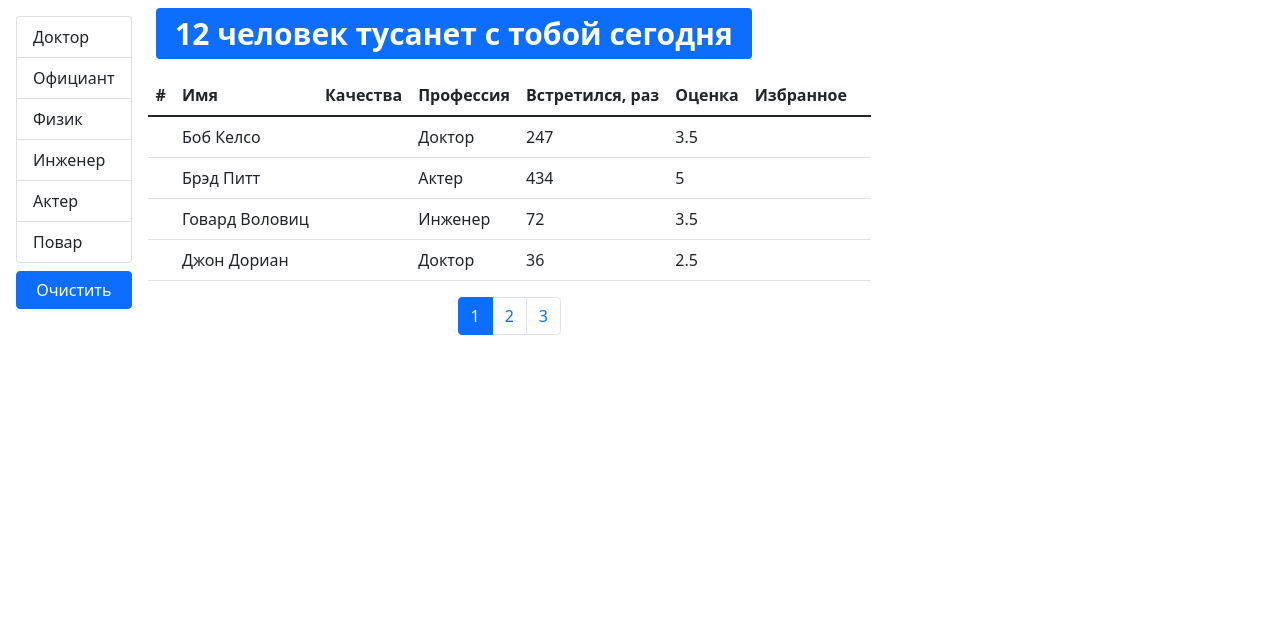
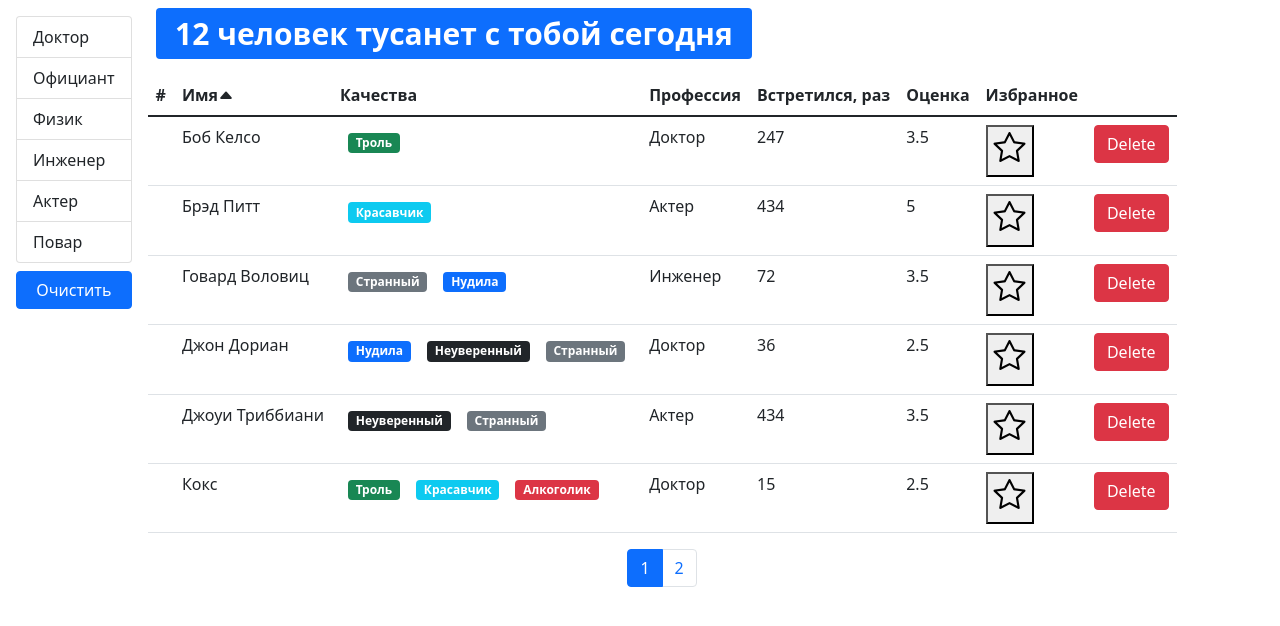
Before and after one commit to annieareyouokay/fast_company, a React (Create React App) app: page / in a window 1280 px wide. Shown: the top 626 px of the page. Built offline with nearby package versions, Linux system fonts and the light colour scheme.

Commit message:
added table, refactored app comp, added icon caret in tableHeader

```diff
--- a/src/app/app.jsx
+++ b/src/app/app.jsx
@@ -1,47 +1,8 @@
-import React, { useState, useEffect } from 'react';
-import api from './api';
+import React from 'react';
 import Users from './components/users';
-import SearchStatus from './components/searchStatus';
 
 const App = () => {
-  const [users, setUsers] = useState();
-
-  useEffect(() => {
-    api.users.fetchAll().then((data) => {
-      setUsers(data);
-    });
-  }, []);
-
-  const handleDelete = (id) => {
-    setUsers(users.filter((user) => user._id !== id));
-  };
-
-  const handleToggleBookmark = (id) => {
-    setUsers(
-      users.map((user) => {
-        if (user._id === id) {
-          user.bookmark = !user.bookmark;
-          return user;
-        } else {
-          return user;
-        }
-      })
-    );
-  };
-
-  if (users && !users.length) {
-    return <SearchStatus length={users.length} />;
-  }
-
-  return (
-    users && (
-      <Users
-        users={users}
-        handleDelete={handleDelete}
-        handleToggleBookmark={handleToggleBookmark}
-      />
-    )
-  );
+  return <Users />;
 };
 
 export default App;
--- a/src/app/components/bookmark.jsx
+++ b/src/app/components/bookmark.jsx
@@ -1,8 +1,8 @@
 import React from 'react';
 import PropTypes from 'prop-types';
 
-const Bookmark = ({ bookmark, handleToogleBookmark }) => (
-  <button onClick={handleToogleBookmark}>
+const Bookmark = ({ bookmark, handleToggleBookmark }) => (
+  <button onClick={handleToggleBookmark}>
     <h2>
       <i className={`bi bi-star${bookmark ? '-fill' : ''}`} />
     </h2>
@@ -11,7 +11,7 @@ const Bookmark = ({ bookmark, handleToogleBookmark }) => (
 
 Bookmark.propTypes = {
   bookmark: PropTypes.bool.isRequired,
-  handleToogleBookmark: PropTypes.func.isRequired
+  handleToggleBookmark: PropTypes.func.isRequired
 };
 
 export default Bookmark;
--- /dev/null
+++ b/src/app/components/qualitiesList.jsx
@@ -0,0 +1,19 @@
+import React from 'react';
+import Quality from './quality';
+import PropTypes from 'prop-types';
+
+const QualititesList = ({ qualities }) => {
+  return (
+    <>
+      {qualities.map((quality) => (
+        <Quality key={quality._id} {...quality} />
+      ))}
+    </>
+  );
+};
+
+QualititesList.propTypes = {
+  qualities: PropTypes.array.isRequired
+};
+
+export default QualititesList;
--- /dev/null
+++ b/src/app/components/table.jsx
@@ -0,0 +1,30 @@
+import React from 'react';
+import TableBody from './tableBody';
+import TableHeader from './tableHeader';
+import PropTypes from 'prop-types';
+
+const Table = ({ onSort, selectedSort, columns, data, children }) => {
+  return (
+    <table className="table">
+      {children || (
+        <>
+          <TableHeader
+            onSort={onSort}
+            selectedSort={selectedSort}
+            columns={columns}
+          />
+          <TableBody columns={columns} data={data} />
+        </>
+      )}
+    </table>
+  );
+};
+
+Table.propTypes = {
+  onSort: PropTypes.func,
+  selectedSort: PropTypes.object,
+  columns: PropTypes.object,
+  data: PropTypes.array,
+  children: PropTypes.array
+};
+export default Table;
--- a/src/app/components/tableBody.jsx
+++ b/src/app/components/tableBody.jsx
@@ -3,12 +3,24 @@ import PropTypes from 'prop-types';
 import _ from 'lodash';
 
 const TableBody = ({ data, columns }) => {
+  const renderContent = (item, column) => {
+    if (columns[column].component) {
+      const component = columns[column].component;
+      if (typeof component === 'function') {
+        return component(item);
+      }
+
+      return component;
+    }
+    return _.get(item, columns[column].path);
+  };
+
   return (
     <tbody>
       {data.map((item) => (
         <tr key={item._id}>
           {Object.keys(columns).map((column) => (
-            <td key={column}>{_.get(item, columns[column].path)}</td>
+            <td key={column}>{renderContent(item, column)}</td>
           ))}
         </tr>
       ))}
--- a/src/app/components/tableHeader.jsx
+++ b/src/app/components/tableHeader.jsx
@@ -28,6 +28,15 @@ const TableHeader = ({ onSort, selectedSort, columns }) => {
             role={columns[column].path ? 'button' : ''}
           >
             {columns[column].name}
+            {selectedSort.path === columns[column].path && (
+              <i
+                className={
+                  selectedSort.order === 'asc'
+                    ? 'bi bi-caret-up-fill'
+                    : 'bi bi-caret-down-fill'
+                }
+              ></i>
+            )}
           </th>
         ))}
       </tr>
--- a/src/app/components/users.jsx
+++ b/src/app/components/users.jsx
@@ -5,14 +5,20 @@ import GroupList from './groupList';
 import UsersTable from './usersTable';
 import { paginate } from '../utils/paginate';
 import api from '../api';
-import PropTypes from 'prop-types';
 import _ from 'lodash';
 
-const Users = ({ users, handleToggleBookmark, handleDelete }) => {
+const Users = () => {
   const [currentPage, setCurrentPage] = useState(1);
   const [selectedProf, setSelectedProf] = useState();
   const [professions, setProfessions] = useState();
-  const [sortBy, setSortBy] = useState({ iter: 'name', order: 'asc' });
+  const [sortBy, setSortBy] = useState({ path: 'name', order: 'asc' });
+  const [users, setUsers] = useState();
+
+  useEffect(() => {
+    api.users.fetchAll().then((data) => {
+      setUsers(data);
+    });
+  }, []);
 
   useEffect(() => {
     api.professions.fetchAll().then((data) => {
@@ -40,12 +46,34 @@ const Users = ({ users, handleToggleBookmark, handleDelete }) => {
     setSortBy(item);
   };
 
-  const pageSize = 4;
+  const handleDelete = (id) => {
+    setUsers(users.filter((user) => user._id !== id));
+  };
+
+  const handleToggleBookmark = (id) => {
+    setUsers(
+      users.map((user) => {
+        if (user._id === id) {
+          user.bookmark = !user.bookmark;
+          return user;
+        } else {
+          return user;
+        }
+      })
+    );
+  };
+
+  if (users) {
+    const pageSize = 6;
     const filteredUsers = selectedProf
       ? users.filter((user) => user.profession._id === selectedProf._id)
       : users;
-  const sortedUsers = _.orderBy(filteredUsers, [sortBy.iter], [sortBy.order]);
+    const sortedUsers = _.orderBy(filteredUsers, [sortBy.path], [sortBy.order]);
     const userCrop = paginate(sortedUsers, currentPage, pageSize);
+
+    if (!users.length) {
+      return <SearchStatus length={users.length} />;
+    }
 
     return (
       <div className="d-flex">
@@ -56,7 +84,10 @@ const Users = ({ users, handleToggleBookmark, handleDelete }) => {
               onItemSelect={handleProfessionSelect}
               selectedItem={selectedProf}
             />
-          <button className="btn btn-primary mt-2" onClick={handleClearFilter}>
+            <button
+              className="btn btn-primary mt-2"
+              onClick={handleClearFilter}
+            >
               Очистить
             </button>
           </div>
@@ -81,31 +112,9 @@ const Users = ({ users, handleToggleBookmark, handleDelete }) => {
         </div>
       </div>
     );
-};
-
-Users.propTypes = {
-  users: PropTypes.arrayOf(
-    PropTypes.shape({
-      _id: PropTypes.string.isRequired,
-      name: PropTypes.string.isRequired,
-      profession: PropTypes.shape({
-        _id: PropTypes.string.isRequired,
-        name: PropTypes.string.isRequired
-      }),
-      qualities: PropTypes.arrayOf(
-        PropTypes.shape({
-          _id: PropTypes.string.isRequired,
-          name: PropTypes.string.isRequired,
-          color: PropTypes.string.isRequired
-        })
-      ),
-      completedMeetings: PropTypes.number.isRequired,
-      rate: PropTypes.number.isRequired,
-      bookmark: PropTypes.bool.isRequired
-    })
-  ).isRequired,
-  handleToggleBookmark: PropTypes.func.isRequired,
-  handleDelete: PropTypes.func.isRequired
+  } else {
+    return 'loading...';
+  }
 };
 
 export default Users;
--- a/src/app/components/usersTable.jsx
+++ b/src/app/components/usersTable.jsx
@@ -2,6 +2,9 @@ import React from 'react';
 import PropTypes from 'prop-types';
 import TableHeader from './tableHeader';
 import TableBody from './tableBody';
+import Bookmark from './bookmark';
+import QualititesList from './qualitiesList';
+import Table from './table';
 
 const UsersTable = ({
   users,
@@ -13,33 +16,43 @@ const UsersTable = ({
   const columns = {
     counter: { name: '#' },
     name: { path: 'name', name: 'Имя' },
-    qualities: { name: 'Качества' },
+    qualities: {
+      name: 'Качества',
+      component: (user) => <QualititesList qualities={user.qualities} />
+    },
     professions: { path: 'profession.name', name: 'Профессия' },
     completedMeetings: { path: 'completedMeetings', name: 'Встретился, раз' },
     rate: { path: 'rate', name: 'Оценка' },
-    bookmark: { path: 'bookmark', name: 'Избранное', component: 'bookmark' },
-    delete: { component: 'delete' }
+    bookmark: {
+      path: 'bookmark',
+      name: 'Избранное',
+      component: (user) => (
+        <Bookmark
+          bookmark={user.bookmark}
+          handleToggleBookmark={() => handleToggleBookmark(user._id)}
+        />
+      )
+    },
+    delete: {
+      component: (user) => (
+        <button
+          className="btn btn-danger"
+          onClick={() => handleDelete(user._id)}
+        >
+          Delete
+        </button>
+      )
+    }
   };
   return (
-    <table className="table">
+    <Table>
       <TableHeader
         onSort={onSort}
         selectedSort={selectedSort}
         columns={columns}
       />
       <TableBody columns={columns} data={users} />
-      {/* <tbody>
-        {users.map((user, index) => (
-          <User
-            key={user._id}
-            count={index}
-            {...user}
-            handleDelete={() => handleDelete(user._id)}
-            handleToogleBookmark={() => handleToggleBookmark(user._id)}
-          />
-        ))}
-      </tbody> */}
-    </table>
+    </Table>
   );
 };
 
```
Also changed, not shown: src/app/components/user.jsx (deleted, +0 -67 lines). Lines whose indentation alone changed are shown as unchanged.
